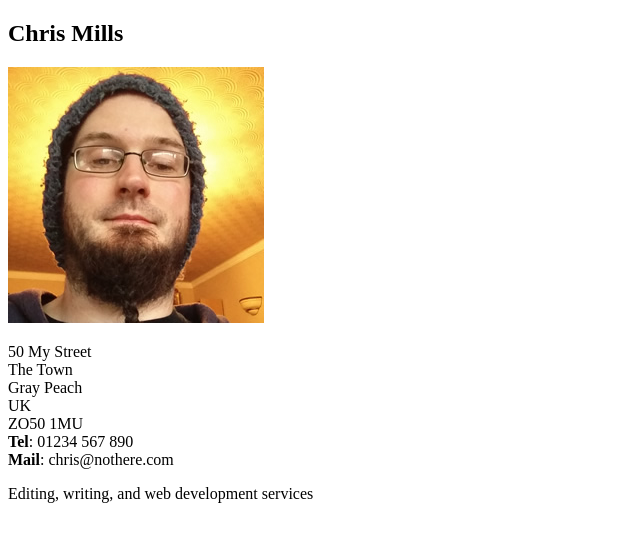
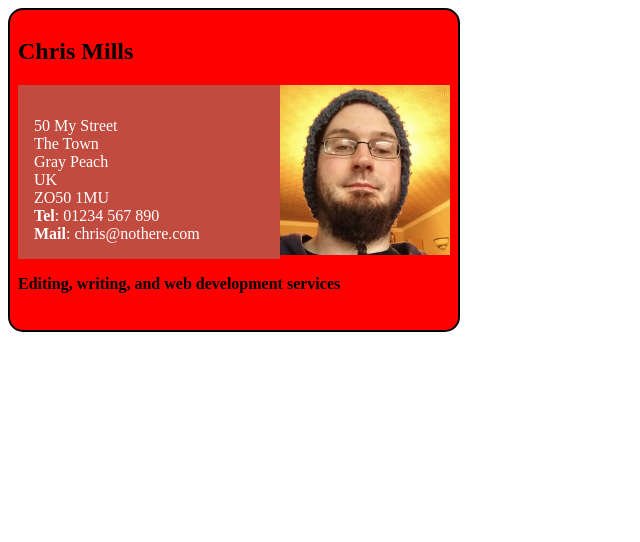
Before and after one commit to paulwariah/business-card-assessment, a plain HTML site: page index.html in a window 1280 px wide. Shown: the whole page, without its empty margins (0-640 px from the left). Drawn offline with Linux system fonts and the light colour scheme.

Commit message:
Complete business card design

```diff
--- a/index.html
+++ b/index.html
@@ -4,18 +4,15 @@
         <meta charset="utf-8" />
         <meta name="viewport" content="width=device-width, initial-scale=1.0" />
         <title>Business Card</title>
+        <link rel="stylesheet" href="styles.css">
     </head>
 
     <body>
         <section class="card">
-            <header>
+            <div class="card-body">
                     <h2>Chris Mills</h2>
-            </header>
-            <article>
-                <img
-                    src="chris.jpg"
-                    alt="A picture of Chris - a man with glasses, a beard, and a silly wooly hat"
-                />
+                <div class="content">
+                    <div class="details">
                         <p>
                             50 My Street<br />
                             The Town<br />
@@ -25,10 +22,20 @@
                             <strong>Tel</strong>: 01234 567 890<br />
                             <strong>Mail</strong>: chris@nothere.com
                         </p>
-            </article>
+                    </div>
+                    <div class="img">
+                            <img
+                            src="chris.jpg" width="170em" height="170em"
+                            alt="A picture of Chris - a man with glasses, a beard, and a silly wooly hat"
+                        />
+                    </div>
+                </div>
+
                 <footer>
                     <p>Editing, writing, and web development services</p>
                 </footer>
+            </div>
+
         </section>
     </body>
 </html>
--- /dev/null
+++ b/styles.css
@@ -0,0 +1,34 @@
+.card {
+    width: 28em;
+    height: 20em;
+    display: inline-flex;
+    background: #ff0000;
+    border-radius: 15px;
+    border: 2px solid #000;
+}
+.card-body h2 {
+    font-weight: bold;
+    display: block;
+}
+.card-body footer {
+    display: block;
+    font-weight: bold;
+    color: black;
+}
+.content {
+    display: inline-flex;
+}
+.content .details {
+    background: #c24b40;
+    padding: 1em 5em 0 0;
+}
+.content .details p {
+    padding: 0 0 0 1em;
+    color: #fff;
+}
+.card-body {
+    padding: 0.5em;
+}
+.card-body1 {
+    padding: 5em;
+}
```
Also changed, not shown: style-resources.txt (deleted). Lines whose indentation alone changed are shown as unchanged.
